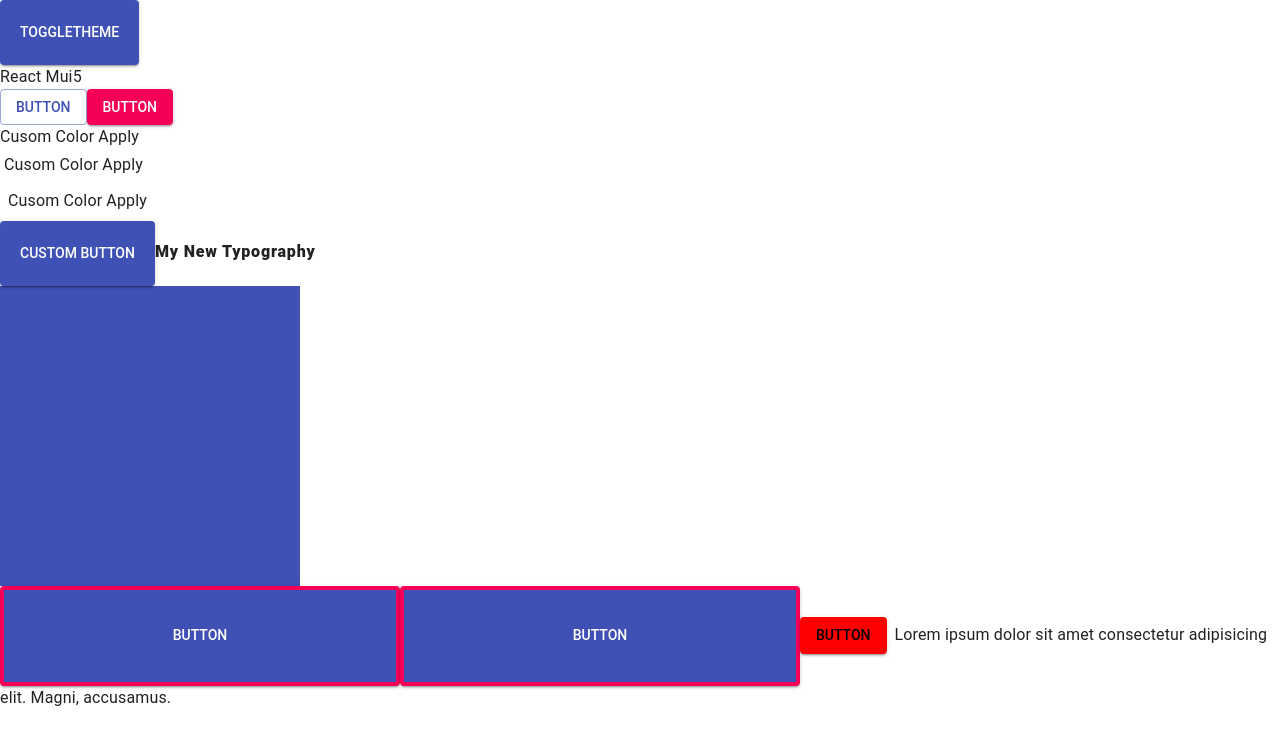
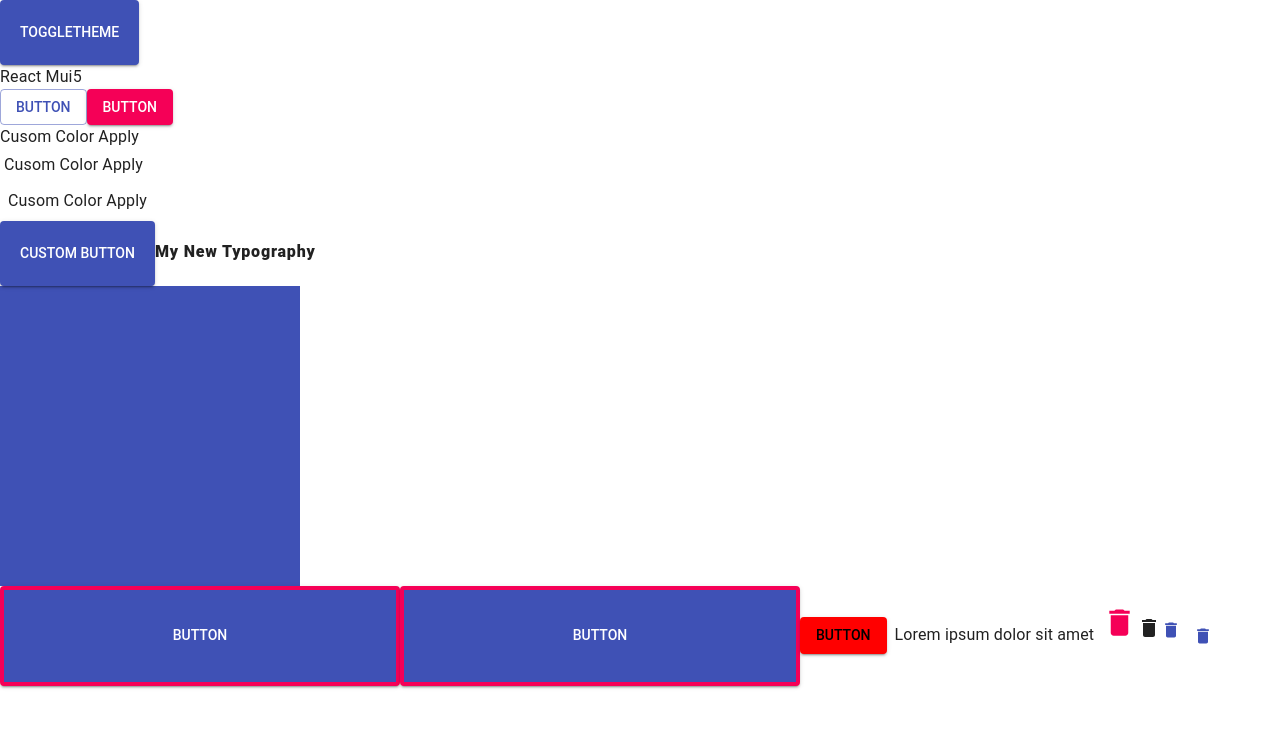
Before and after one commit to fhabhishektiwari/reactMUI5, a React (Create React App) app: page / in a window 1280 px wide. Shown: the top 744 px of the page. Built offline with nearby package versions, Linux system fonts and the light colour scheme.

Commit message:
Added Icons

```diff
--- a/package.json
+++ b/package.json
@@ -5,6 +5,7 @@
   "dependencies": {
     "@emotion/react": "^11.10.6",
     "@emotion/styled": "^11.10.6",
+    "@mui/icons-material": "^5.11.11",
     "@mui/material": "^5.11.14",
     "@testing-library/jest-dom": "^5.16.5",
     "@testing-library/react": "^13.4.0",
--- a/src/App.js
+++ b/src/App.js
@@ -1,9 +1,10 @@
 import './App.css';
-import { Box, Button, Paper, Typography } from '@mui/material';
+import { Box, Button,IconButton,Typography } from '@mui/material';
 import {styled} from '@mui/material/styles';
 import CustomButton from './components/Button/Button';
 import { darkTheme,lightTheme} from './theme/theme';
 import { useTheme } from './hooks/themeContext';
+import DeleteIcon from '@mui/icons-material/Delete';
 
 function App() {
   const { toggleTheme }=useTheme();
@@ -13,7 +14,7 @@ function App() {
   const MyCustomButton=styled(Button)(({theme})=>({
     // padding:30,
     padding:theme.spacing(5),
-    background:console.log('theme',theme),
+    // background:console.log('theme',theme),
     background: theme.palette.mode === 'light' ? `${lightTheme.palette.primary.main}` : `${darkTheme.palette.secondary.main}`,
     color: theme.palette.mode === 'light' ? `${lightTheme.palette.white.main}` : `${darkTheme.palette.black.main}`,
     '&:hover':{
@@ -76,7 +77,15 @@ function App() {
       <CustomButton
         buttonText="Button"
       />
-      <Typography variant='mytypography' sx={{m:2}}>Lorem ipsum dolor sit amet consectetur adipisicing elit. Magni, accusamus.</Typography>
+      <Typography variant='mytypography' sx={{m:2}}>Lorem ipsum dolor sit amet</Typography>
+      <DeleteIcon fontSize='large' sx={{ color: 'secondary.main' }} />
+      <DeleteIcon fontSize='medium' />
+      <DeleteIcon fontSize='small'sx={{color:'primary.main'}}/>
+      <IconButton size='large' sx={{color:'secondary.main'}}>
+        <DeleteIcon fontSize='small' sx={{ color: 'primary.main' }} />
+      </IconButton>
+
+
     </Box>
   );
 }
--- a/src/index.js
+++ b/src/index.js
@@ -1,4 +1,4 @@
-import React, { useState } from 'react';
+import React from 'react';
 import ReactDOM from 'react-dom/client';
 import './index.css';
 import App from './App';
--- a/src/theme/theme.js
+++ b/src/theme/theme.js
@@ -1,4 +1,3 @@
-import React from 'react';
 import { createTheme } from '@mui/material/styles';
 // Define common typography settings for both themes
 const commonTypography = {
```
Also changed, not shown: 1 other file (tests, documents, lock files or other folders).
